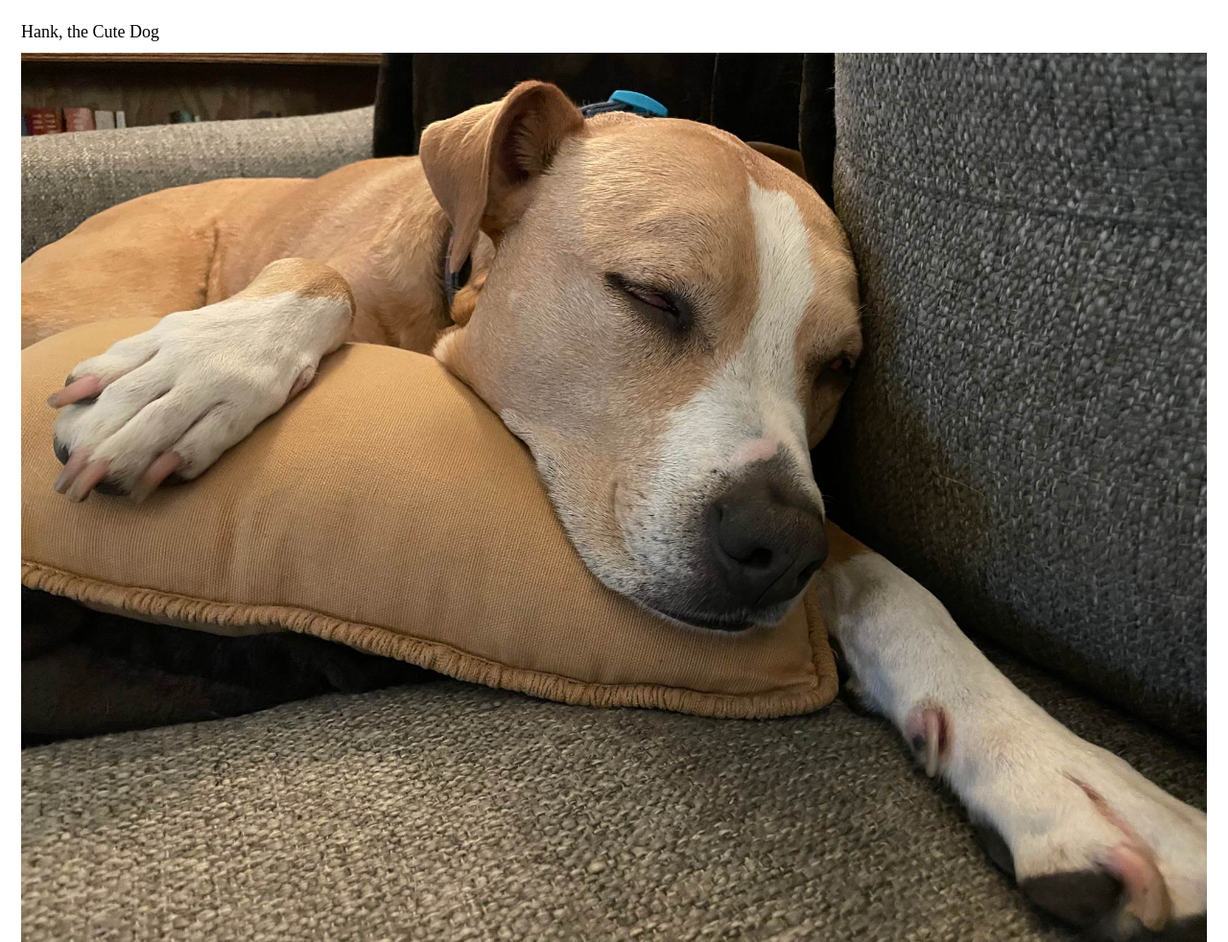
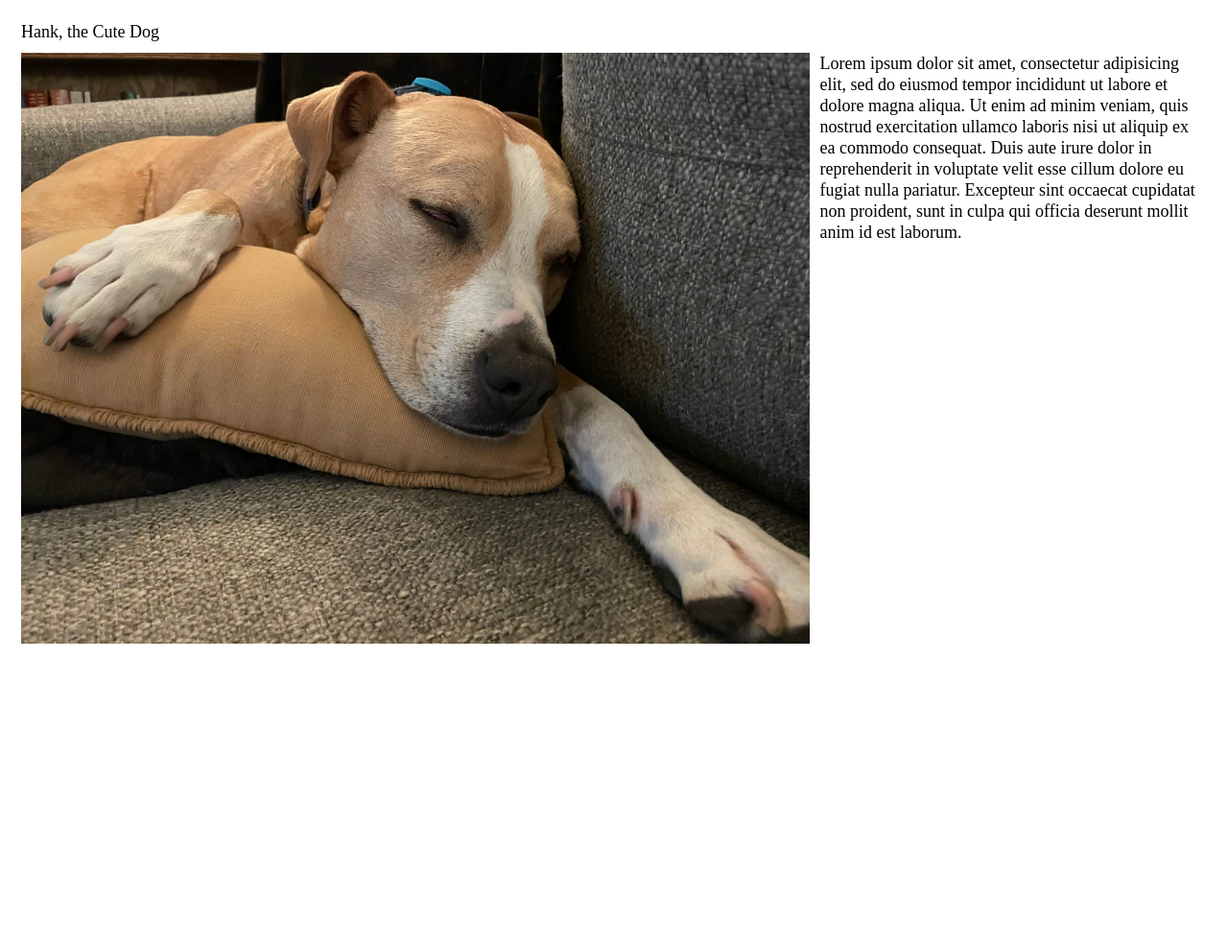
Before and after one commit to fwd-2021/week-09, a plain HTML site: page flexbox/index.html in a window 1280 px wide. Shown: the top 982 px of the page at 96% size. After the commit the page ends 800 px from the top, so only its background shows below. Drawn offline with Linux system fonts and the light colour scheme.

Commit message:
Add flexbox demo

```diff
--- a/flexbox/index.html
+++ b/flexbox/index.html
@@ -7,7 +7,7 @@
   <link rel="stylesheet" href="screen.css" />
 </head>
 <body>
-  <article>
+  <article class="hank">
     <h2>Hank, the Cute Dog</h2>
     <figure>
       <img src="../assets/img/hank-sleeping-2000.jpg" alt="Sleeping" />
--- a/flexbox/screen.css
+++ b/flexbox/screen.css
@@ -23,11 +23,24 @@ html {
   padding: 22px;
 }
 
-p {
-  padding-bottom: 22px;
+.hank {
+  column-gap: 11px;
+  display: flex;
+  flex-flow: row wrap;
 }
 
 figure {
   padding-top: 11px;
   padding-bottom: 11px;
+  flex: 1 0 50%;
 }
+
+p {
+  padding-top: 11px;
+  padding-bottom: 22px;
+  flex: 1 0 11.111em; /* 200px / 18px = 11.111 */
+}
+
+h2 {
+  flex: 1 0 100%;
+}
```
